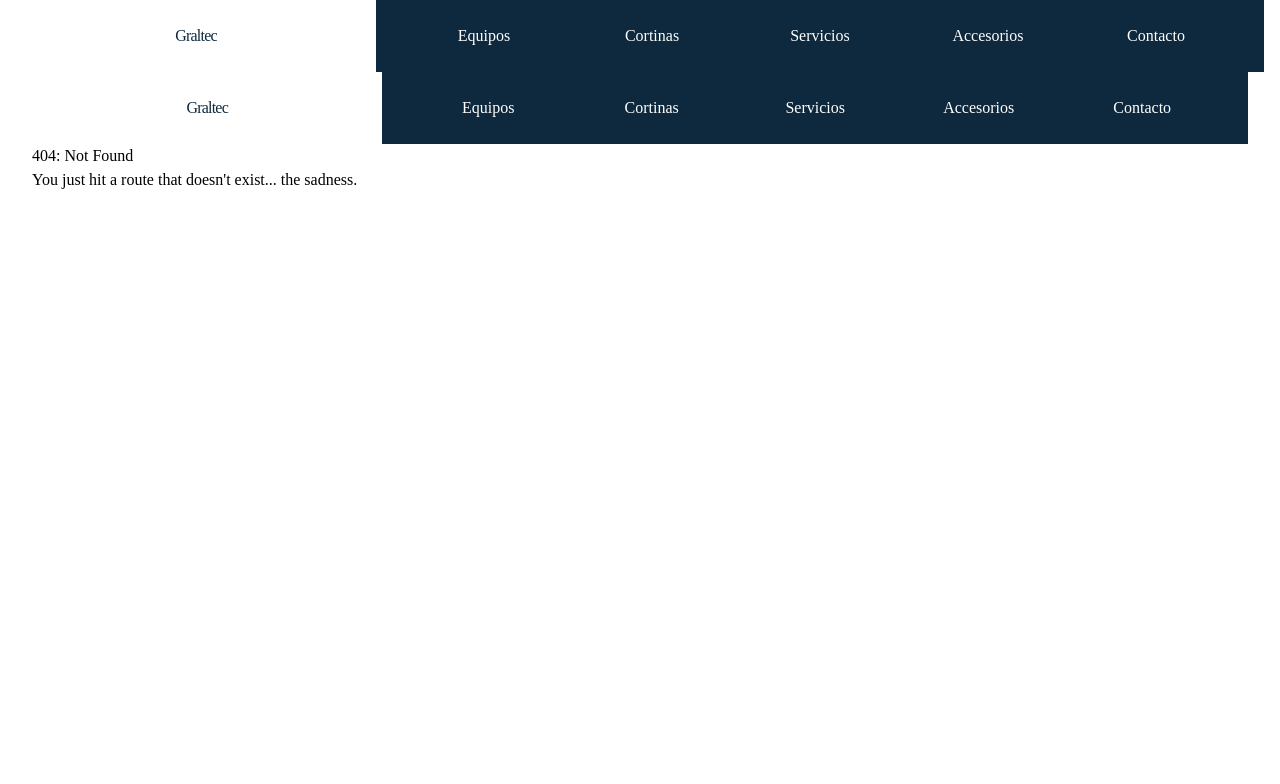
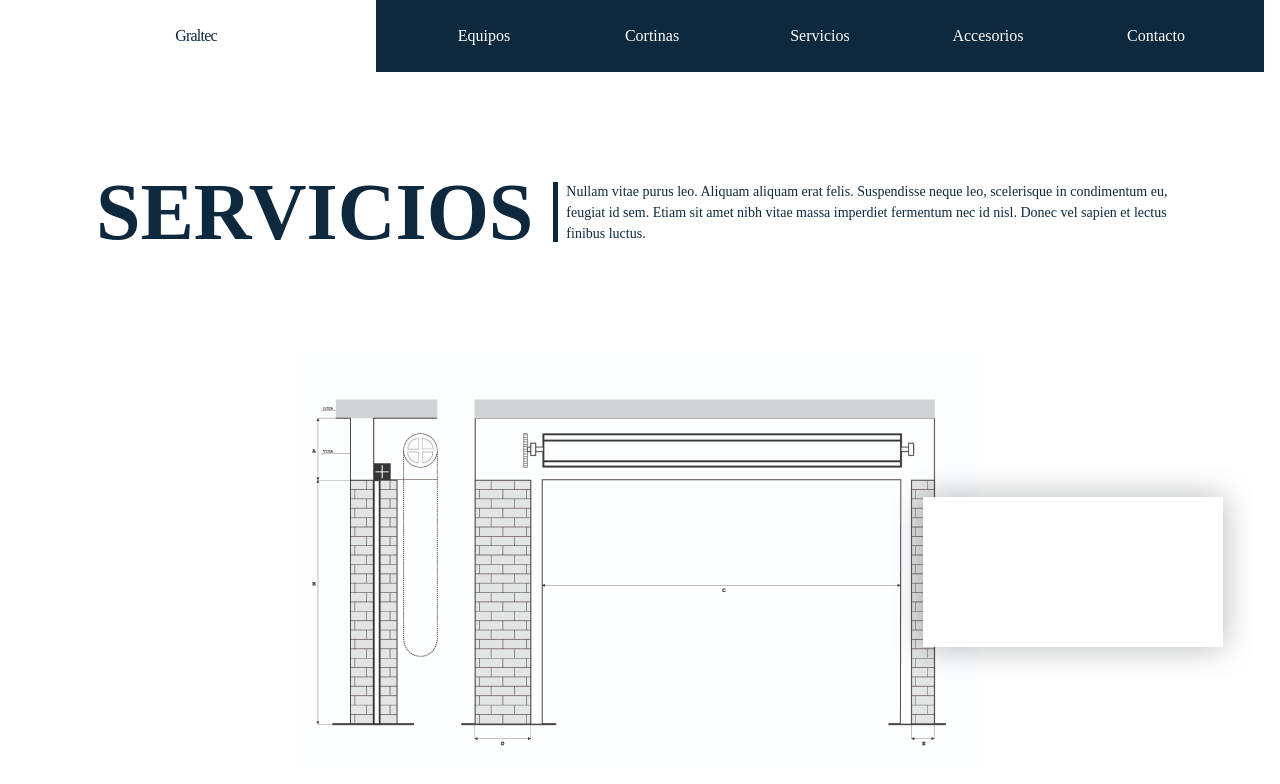
Before and after one commit to sebastian-e-vogel/graltec, a Gatsby site: page /ServicesSection in a window 1280 px wide. Before the commit this address had no page. Built offline with nearby package versions, Linux system fonts and the light colour scheme; Gatsby itself is replaced by a stand-in of ours.

Commit message:
create services section in landing

```diff
--- a/src/pages/FirstSection/index.js
+++ b/src/pages/FirstSection/index.js
@@ -7,7 +7,7 @@ const FirstSection = () => (
   <Flex>
     <Box position="relative" maxHeight={589}>
       <StaticImage
-        src="../images/bg.png"
+        src="../../images/bg.png"
         quality={95}
         formats={['AUTO', 'WEBP', 'AVIF']}
         alt="A metallic curtains"
--- /dev/null
+++ b/src/pages/ServicesSection/index.js
@@ -0,0 +1,43 @@
+import React from 'react'
+import { StaticImage } from 'gatsby-plugin-image'
+
+import { Box, Text, Stack, HStack } from '@chakra-ui/react'
+
+const ServicesSection = () => (
+  <Box bg="white">
+    <Stack direction="row" display="flex" margin="5rem" color="primary">
+      <Text as="h1" fontSize="5rem" fontWeight="bold" display="flex" alignItems="center">
+        SERVICIOS
+        <Box bg="primary" w="5px" h={'50%'} ml="20px" />
+      </Text>
+      <Text display="flex" alignItems="center" fontSize="sm">
+        Nullam vitae purus leo. Aliquam aliquam erat felis. Suspendisse neque leo, scelerisque in
+        condimentum eu, feugiat id sem. Etiam sit amet nibh vitae massa imperdiet fermentum nec id
+        nisl. Donec vel sapien et lectus finibus luctus.
+      </Text>
+    </Stack>
+
+    <HStack justify="center" align="center" margin="5rem">
+      <Box position="relative">
+        <StaticImage
+          src="../../images/scheme.png"
+          quality={95}
+          formats={['AUTO', 'WEBP', 'AVIF']}
+          alt="A metallic curtains"
+        />
+        <Box
+          color="white"
+          w="300px"
+          h="150px"
+          position="absolute"
+          top="35%"
+          bg="white"
+          right={'-36%'}
+          boxShadow="0px 0px 30px rgba(3, 11, 17, 0.3)"
+        ></Box>
+      </Box>
+    </HStack>
+  </Box>
+)
+
+export default ServicesSection
--- a/src/pages/index.js
+++ b/src/pages/index.js
@@ -5,6 +5,7 @@ import { Flex } from '@chakra-ui/react'
 import FirstSection from './FirstSection'
 import EnginesSection from './EnginesSection'
 import CurtainsSection from './CurtainsSection'
+import ServicesSection from './ServicesSection'
 
 const LandingPage = () => (
   <>
@@ -13,6 +14,7 @@ const LandingPage = () => (
       <FirstSection />
       <EnginesSection />
       <CurtainsSection />
+      <ServicesSection />
     </Flex>
   </>
 )
```
Also changed, not shown: src/images/gatsby-astronaut.png (deleted), src/images/gatsby-icon.png (deleted), src/images/scheme.png (added).
